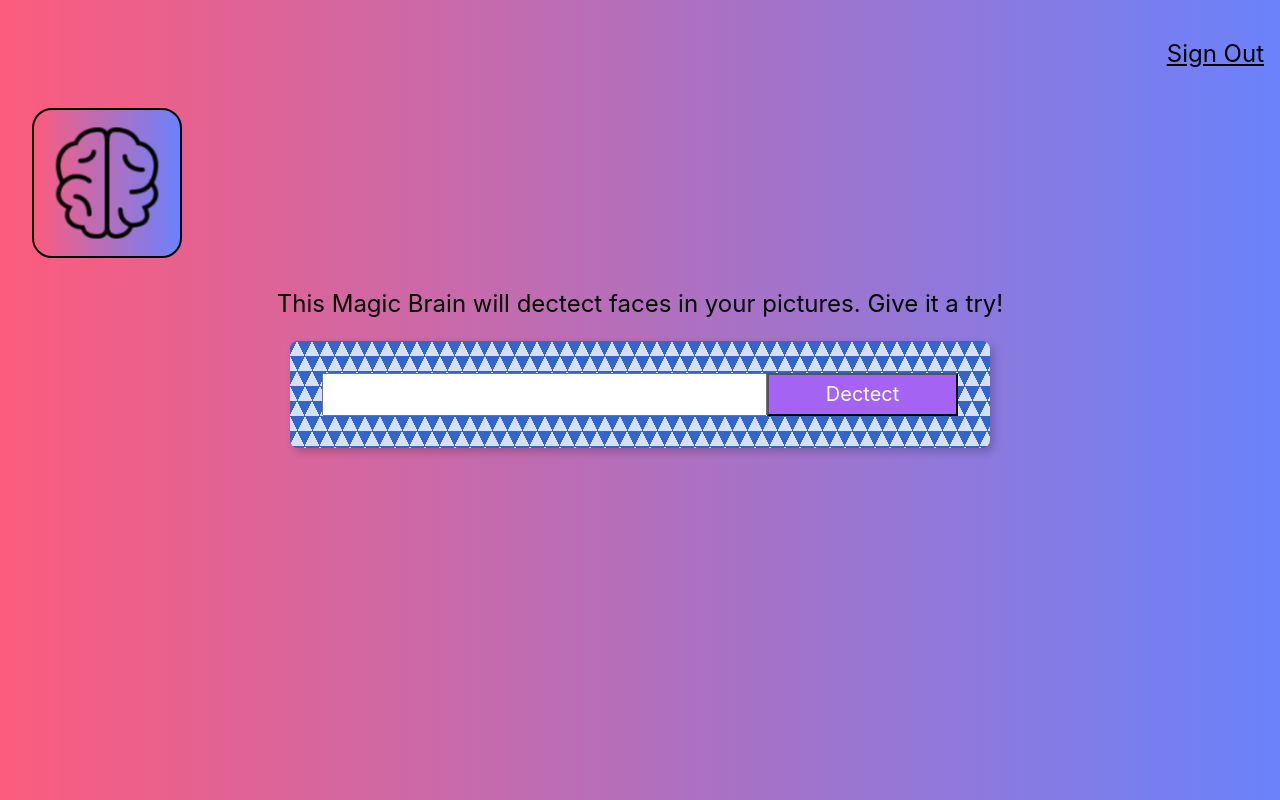
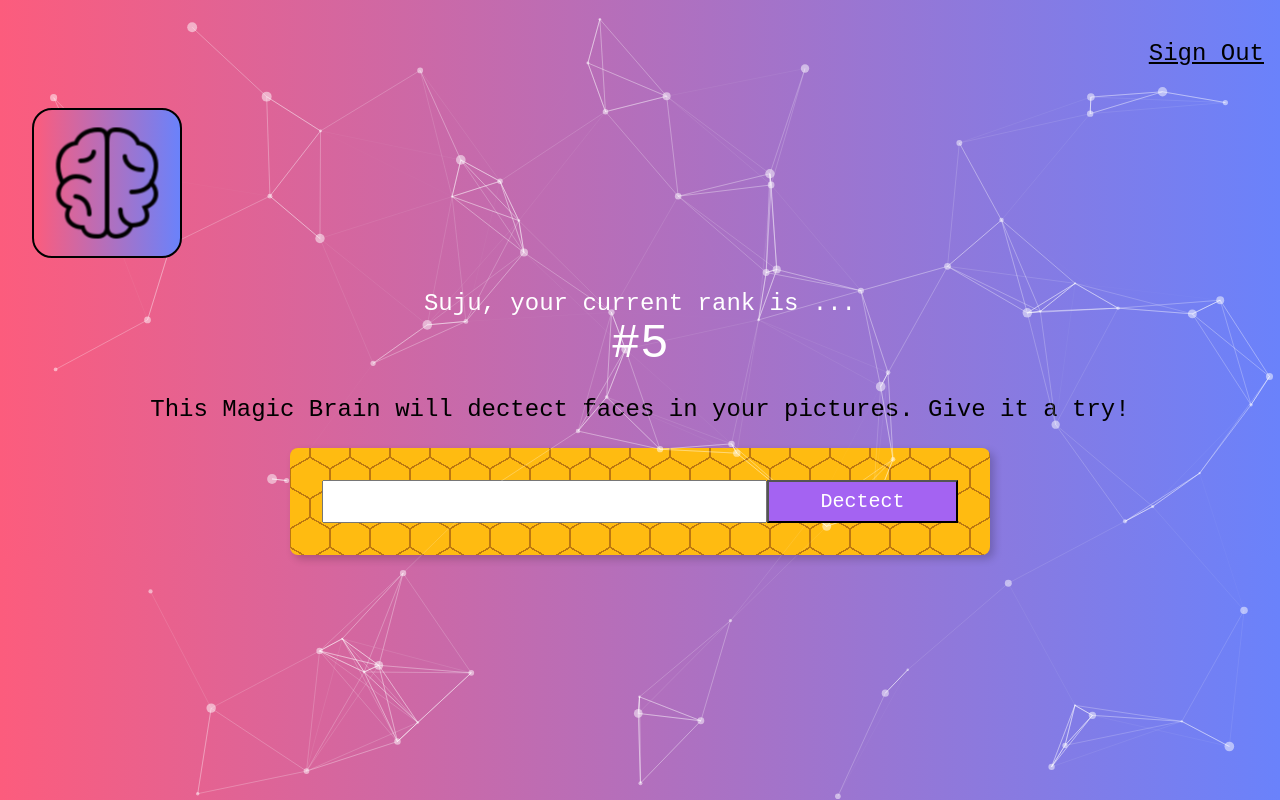
Before and after one commit to sujutan/face-recognition, a React (Create React App) app: page / in a window 1280 px wide. Built offline with nearby package versions, Linux system fonts and the light colour scheme.

Commit message:
Added particles at the background

```diff
--- a/package.json
+++ b/package.json
@@ -10,7 +10,9 @@
     "react-dom": "^18.2.0",
     "react-parallax-tilt": "^1.7.115",
     "react-scripts": "5.0.1",
-    "tachyons": "^4.12.0"
+    "react-tsparticles": "^2.9.3",
+    "tachyons": "^4.12.0",
+    "tsparticles": "^2.9.3"
   },
   "scripts": {
     "start": "react-scripts start",
--- a/src/App.js
+++ b/src/App.js
@@ -1,5 +1,7 @@
+import Background from "./components/background/Background";
 import Navigation from "./components/navigation/Navigation";
 import Logo from "./components/logo/Logo";
+import Rank from "./components/rank/Rank";
 import ImageLinkForm from "./components/imageLinkForm/ImageLinkForm";
 
 //styles
@@ -8,8 +10,10 @@
 function App() {
   return (
     <div className="App">
+      <Background />
       <Navigation />
       <Logo />
+      <Rank />
       <ImageLinkForm />
       {/* <FaceRecognition /> */}
     </div>
--- /dev/null
+++ b/src/components/background/Background.js
@@ -0,0 +1,94 @@
+import React from "react";
+
+//particles at the background
+// import { useCallback } from "react";
+import Particles from "react-tsparticles";
+import { loadFull } from "tsparticles";
+
+export default function Background() {
+  const particlesInit = async (main) => {
+    console.log(main);
+    await loadFull(main);
+  };
+
+  const particlesLoaded = (container) => {
+    console.log(container);
+  };
+
+  return (
+    <div>
+      <Particles
+        id="tsparticles"
+        init={particlesInit}
+        loaded={particlesLoaded}
+        options={{
+          fpsLimit: 120,
+          interactivity: {
+            events: {
+              onClick: {
+                enable: true,
+                mode: "push",
+              },
+              onHover: {
+                enable: true,
+                mode: "repulse",
+              },
+              resize: true,
+            },
+            modes: {
+              push: {
+                quantity: 4,
+              },
+              repulse: {
+                distance: 200,
+                duration: 0.4,
+              },
+            },
+          },
+          particles: {
+            color: {
+              value: "#ffffff",
+            },
+            links: {
+              color: "#ffffff",
+              distance: 150,
+              enable: true,
+              opacity: 0.5,
+              width: 1,
+            },
+            collisions: {
+              enable: true,
+            },
+            move: {
+              direction: "none",
+              enable: true,
+              outModes: {
+                default: "bounce",
+              },
+              random: false,
+              speed: 1,
+              straight: false,
+            },
+            number: {
+              density: {
+                enable: true,
+                area: 800,
+              },
+              value: 80,
+            },
+            opacity: {
+              value: 0.5,
+            },
+            shape: {
+              type: "circle",
+            },
+            size: {
+              value: { min: 1, max: 5 },
+            },
+          },
+          detectRetina: true,
+        }}
+      />
+    </div>
+  );
+}
--- a/src/components/imageLinkForm/ImageLinkForm.css
+++ b/src/components/imageLinkForm/ImageLinkForm.css
@@ -1,15 +1,48 @@
 .form {
   width: 700px;
-  background: #36c;
-  background: linear-gradient(
-        115deg,
-        transparent 75%,
-        rgba(255, 255, 255, 0.8) 75%
+  background: radial-gradient(
+        circle farthest-side at 0% 50%,
+        #fb1 23.5%,
+        rgba(240, 166, 17, 0) 0
+      )
+      21px 30px,
+    radial-gradient(
+        circle farthest-side at 0% 50%,
+        #b71 24%,
+        rgba(240, 166, 17, 0) 0
+      )
+      19px 30px,
+    linear-gradient(
+        #fb1 14%,
+        rgba(240, 166, 17, 0) 0,
+        rgba(240, 166, 17, 0) 85%,
+        #fb1 0
       )
       0 0,
-    linear-gradient(245deg, transparent 75%, rgba(255, 255, 255, 0.8) 75%) 0 0,
-    linear-gradient(115deg, transparent 75%, rgba(255, 255, 255, 0.8) 75%) 7px -15px,
-    linear-gradient(245deg, transparent 75%, rgba(255, 255, 255, 0.8) 75%) 7px -15px,
-    #36c;
-  background-size: 15px 30px;
+    linear-gradient(
+        150deg,
+        #fb1 24%,
+        #b71 0,
+        #b71 26%,
+        rgba(240, 166, 17, 0) 0,
+        rgba(240, 166, 17, 0) 74%,
+        #b71 0,
+        #b71 76%,
+        #fb1 0
+      )
+      0 0,
+    linear-gradient(
+        30deg,
+        #fb1 24%,
+        #b71 0,
+        #b71 26%,
+        rgba(240, 166, 17, 0) 0,
+        rgba(240, 166, 17, 0) 74%,
+        #b71 0,
+        #b71 76%,
+        #fb1 0
+      )
+      0 0,
+    linear-gradient(90deg, #b71 2%, #fb1 0, #fb1 98%, #b71 0%) 0 0 #fb1;
+  background-size: 40px 60px;
 }
--- /dev/null
+++ b/src/components/rank/Rank.js
@@ -0,0 +1,10 @@
+import React from "react";
+
+export default function Rank() {
+  return (
+    <div>
+      <div className="white f3">{"Suju, your current rank is ..."}</div>
+      <div className="white f1">{"#5"}</div>
+    </div>
+  );
+}
--- a/src/index.css
+++ b/src/index.css
@@ -1,9 +1,7 @@
 body {
   margin: 0;
   padding: 0;
-  font-family: -apple-system, BlinkMacSystemFont, "Segoe UI", "Roboto", "Oxygen",
-    "Ubuntu", "Cantarell", "Fira Sans", "Droid Sans", "Helvetica Neue",
-    sans-serif;
+  font-family: "Courier New", Courier, monospace;
   background-image: linear-gradient(to right, #fc5c7d, #6a82fb);
 }
 
```
Also changed, not shown: 1 other file (tests, documents, lock files or other folders).
